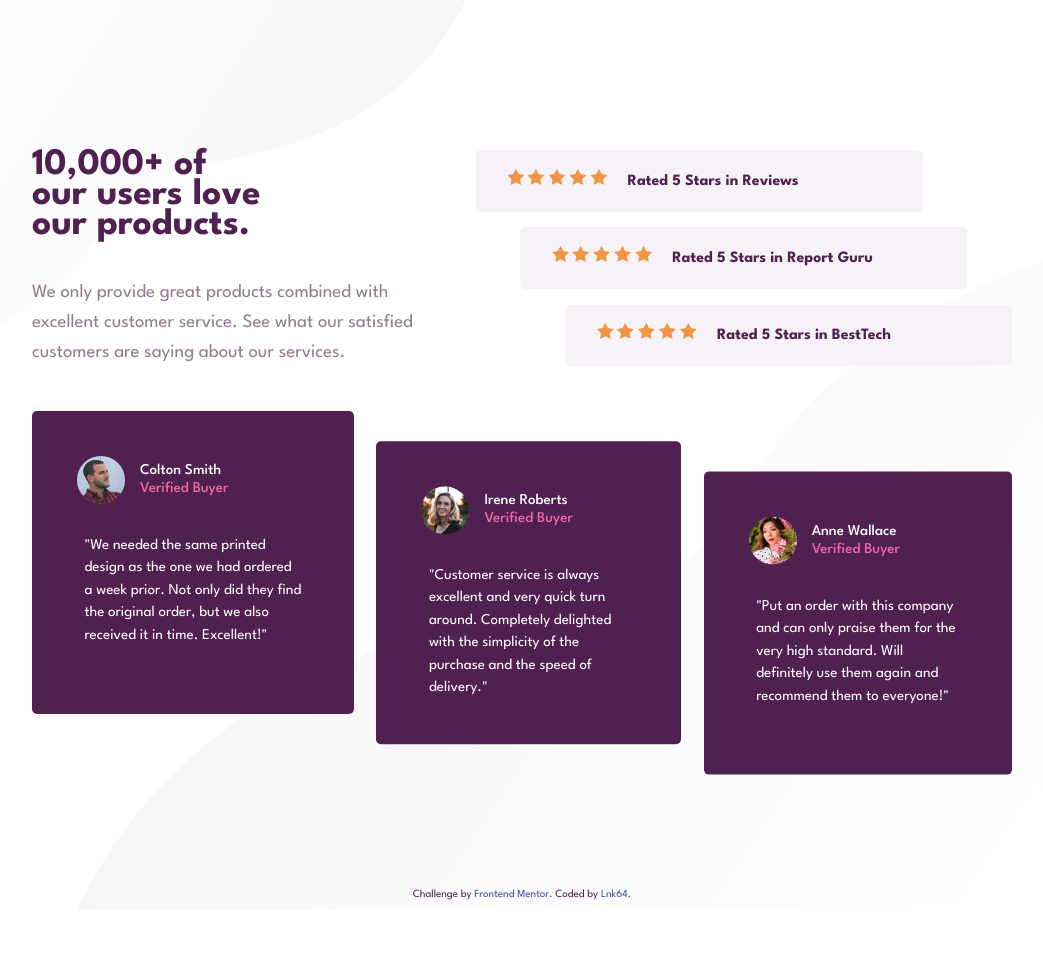
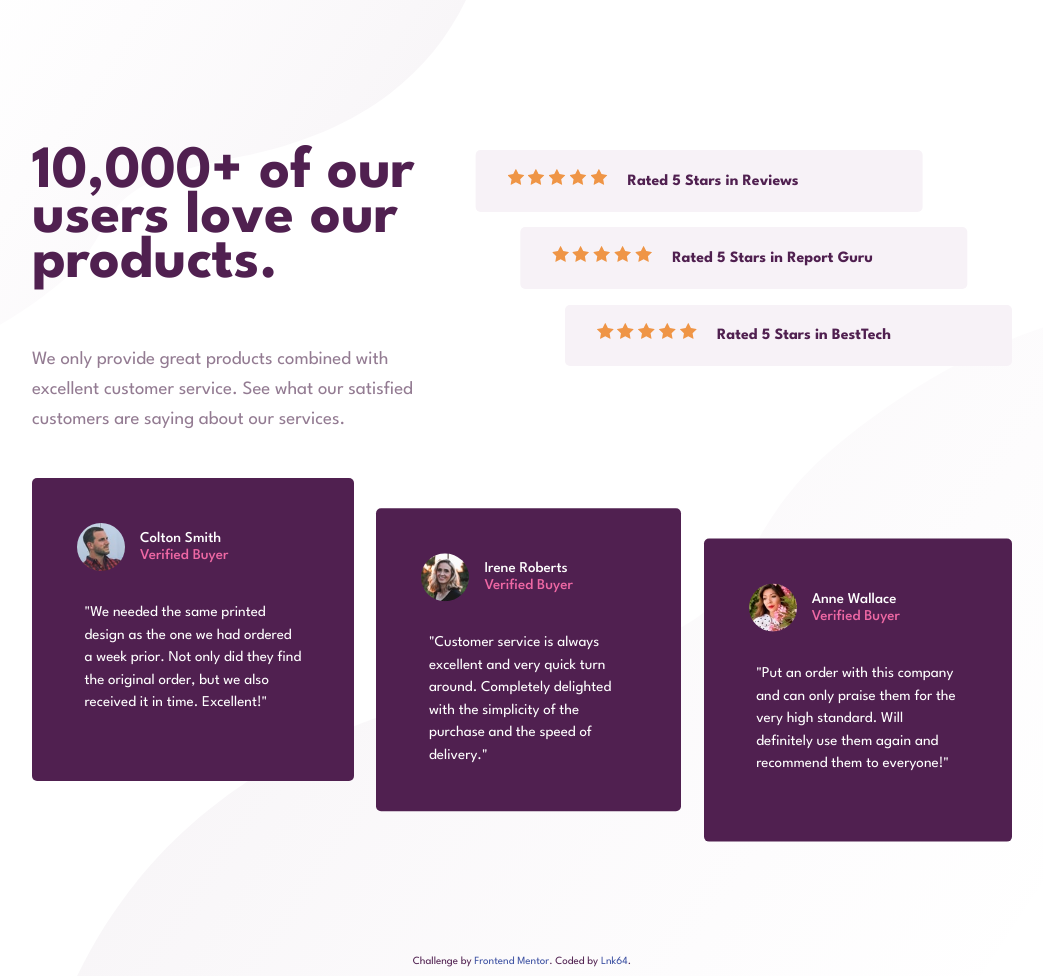
Before and after one commit to lnk64/frontend_mentor-Social-proof-section, a plain HTML site: page index.html in a window 1280 px wide. Shown: the whole page, without its empty margins (118-1161 px from the left). Before the commit the page ends 909 px from the top, so only its background shows below. Drawn offline with Linux system fonts and the light colour scheme.

Commit message:
add roles and adjust title

```diff
--- a/index.html
+++ b/index.html
@@ -28,11 +28,11 @@
       }
     </style>
   </head>
-  <body>
+  <body role="main">
     <section class="social-section">
       <div class="rating_review">
         <div class="social__lead-in">
-          <h2 class="social_title">10,000+ of our users love our products.</h2>
+          <h1 class="social_title">10,000+ of our users love our products.</h1>
 
           <p class="social_summary">
             We only provide great products combined with excellent customer
@@ -169,7 +169,7 @@
       </div>
     </section>
 
-    <div class="attribution">
+    <div class="attribution" role="contentinfo">
       Challenge by
       <a href="https://www.frontendmentor.io?ref=challenge" target="_blank"
         >Frontend Mentor</a
--- a/style.css
+++ b/style.css
@@ -453,10 +453,11 @@ html {
 }
 
 .social_title {
-  font-size: 2.5em;
+  font-size: 4em;
   font-weight: var(--font-wgt-700);
   padding: 0 1em;
   margin-bottom: 1em;
+  line-height: 3rem;
 }
 .social_summary {
   font-size: 1.25em;
@@ -533,7 +534,6 @@ html {
   }
   .social_title {
     padding: 0;
-    width: 60%;
   }
   .rating-card > div img {
     margin-right: 0.25em;
```
